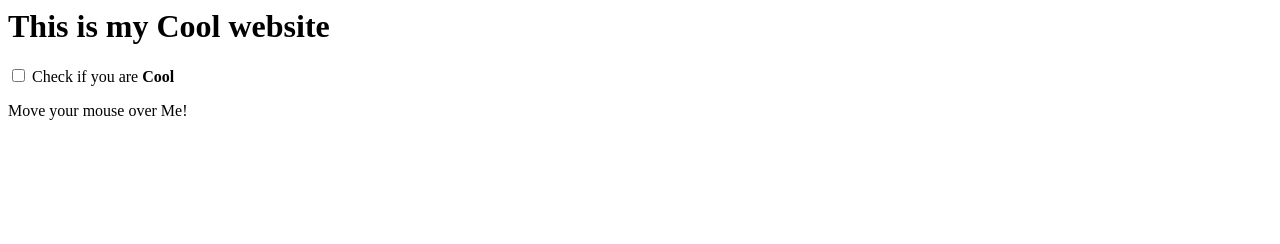
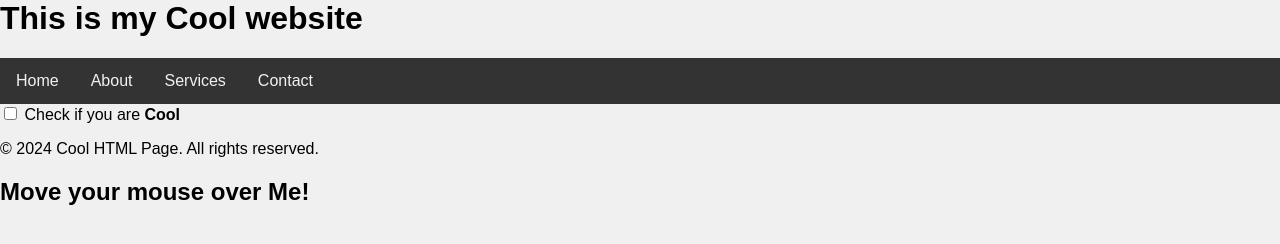
Before and after one commit to Harmandeepkaur04/HarmandeepKaur04.github.io, a plain HTML site: page index.html in a window 1280 px wide. Drawn offline with Linux system fonts and the light colour scheme.

Commit message:
Update index.html

```diff
--- a/index.html
+++ b/index.html
@@ -1,6 +1,41 @@
+ <style>
+  body {
+            font-family: Arial, sans-serif;
+            margin: 0;
+            padding: 0;
+            background-color: #f0f0f0;
+        }
+        .navbar {
+            background-color: #333;
+            overflow: hidden;
+        }
+        .navbar a {
+            float: left;
+            display: block;
+            color: #f2f2f2;
+            text-align: center;
+            padding: 14px 16px;
+            text-decoration: none;
+        }
+        .navbar a:hover {
+            background-color: #ddd;
+            color: black;
+      </style>
+
 <h1>This is my Cool website </h1>
+ <div class="navbar">
+        <a href="#home">Home</a>
+        <a href="#about">About</a>
+        <a href="#services">Services</a>
+        <a href="#contact">Contact</a>
+    </div>
+
 <form>
   <input type="checkbox" id="Cool" name="here" value="cool" /> Check if you are <b>Cool</b>
+
+  <div class="footer">
+        <p>&copy; 2024 Cool HTML Page. All rights reserved.</p>
+    </div>
 </form>
 <span title="See this is So Coooollllll :)">
-  Move your mouse over Me! </span>
+  <h2>Move your mouse over Me!</h2> </span>
```
